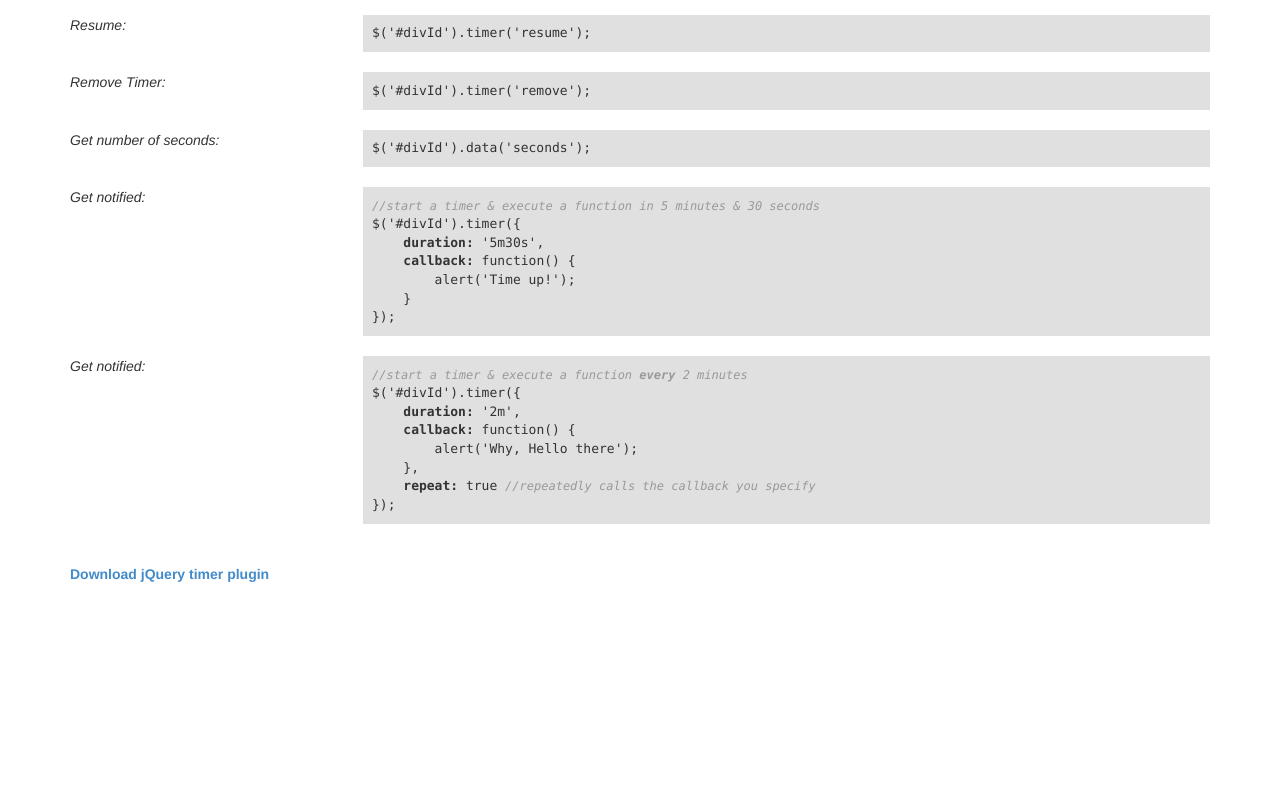
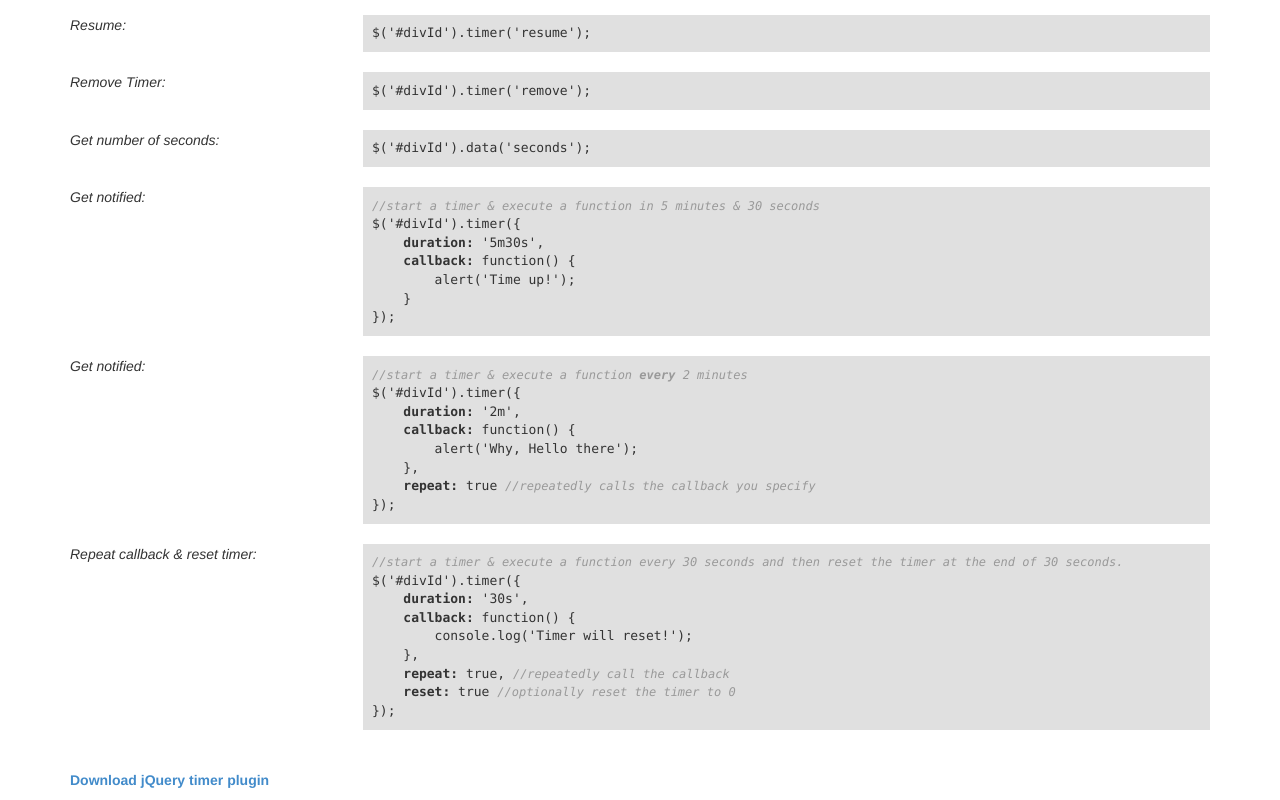
Before and after one commit to walmik/timer.jquery, a website: page index.html in a window 1280 px wide. Shown: the part 677-1477 px from the top of the page. Before the commit the page ends 1271 px from the top, so only its background shows below. Drawn offline with Linux system fonts and the light colour scheme.

Commit message:
Updated documentation for reset functionality in the home page

```diff
--- a/index.html
+++ b/index.html
@@ -235,6 +235,20 @@ $('#divId').timer({
 });
 </pre>
 				</div>
+				<div class='col-md-3 action'>Repeat callback & reset timer:</div>
+				<div class='col-md-9'>
+<pre>
+<em>//start a timer & execute a function every 30 seconds and then reset the timer at the end of 30 seconds.</em>
+$('#divId').timer({
+    <strong>duration:</strong> '30s',
+    <strong>callback:</strong> function() {
+        console.log('Timer will reset!');
+    },
+    <strong>repeat:</strong> true, <em>//repeatedly call the callback</em>
+    <strong>reset:</strong> true <em>//optionally reset the timer to 0</em>
+});
+</pre>
+				</div>
 			</div><!-- /row -->
 
 			<br>
```
